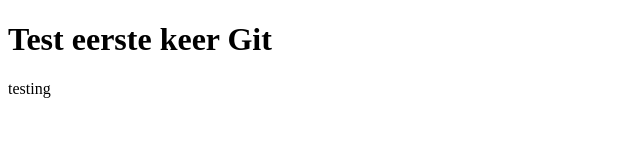
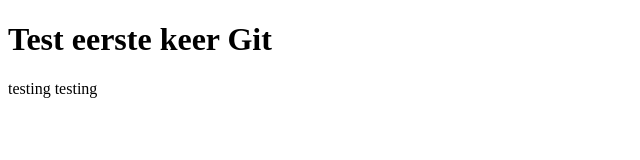
Before and after one commit to redouan88/git_eerste_keer_test, a plain HTML site: page index.html in a window 1280 px wide. Shown: the full height of the page, 0-640 px from the left. Drawn offline with Linux system fonts and the light colour scheme.

Commit message:
update voor git test

```diff
--- a/index.html
+++ b/index.html
@@ -12,7 +12,7 @@
 
 <main>
    <h1>Test eerste keer Git</h1>
-    <p>testing</p>
+    <p>testing testing</p>
 
 </main>
 
```
Also changed, not shown: 1 other file.
